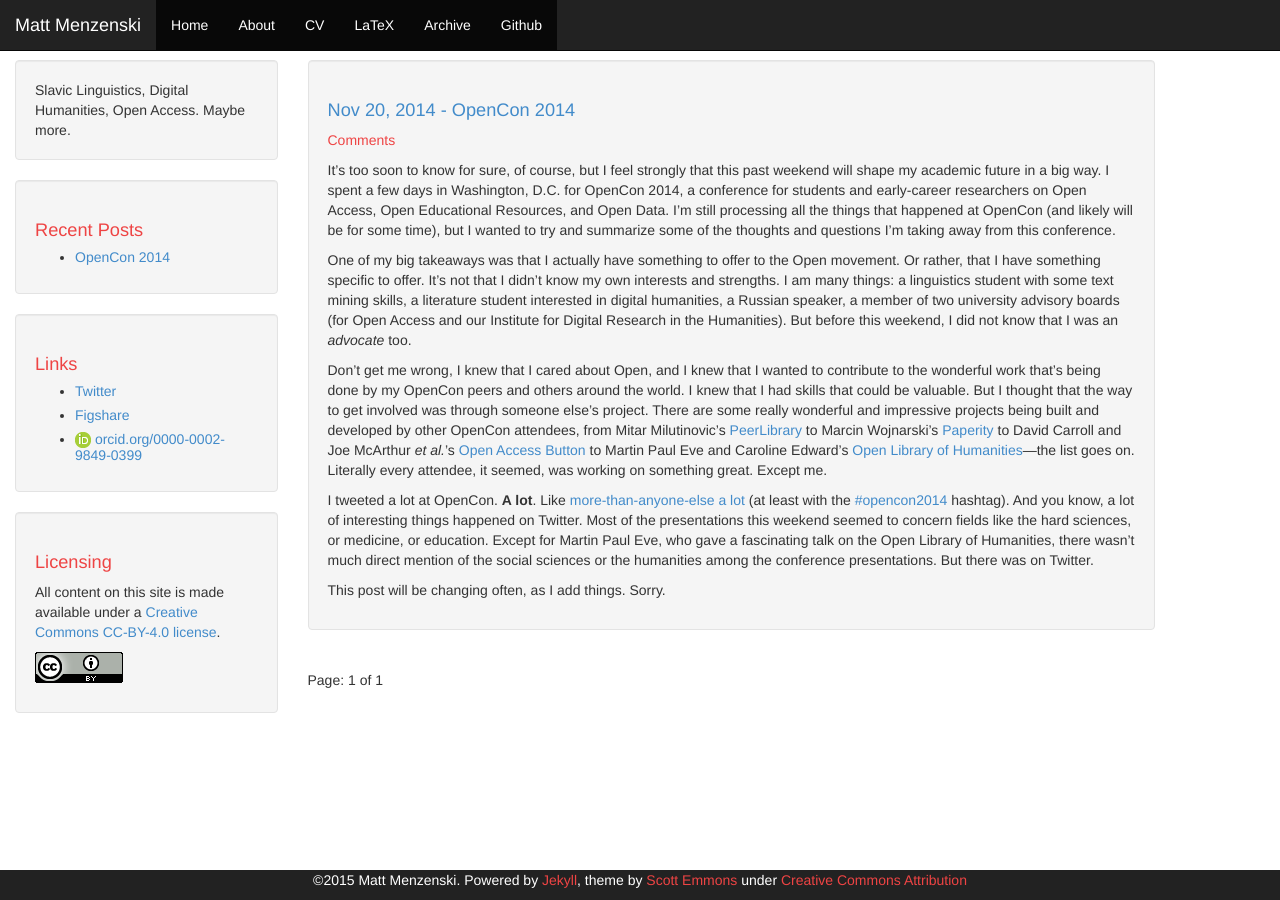
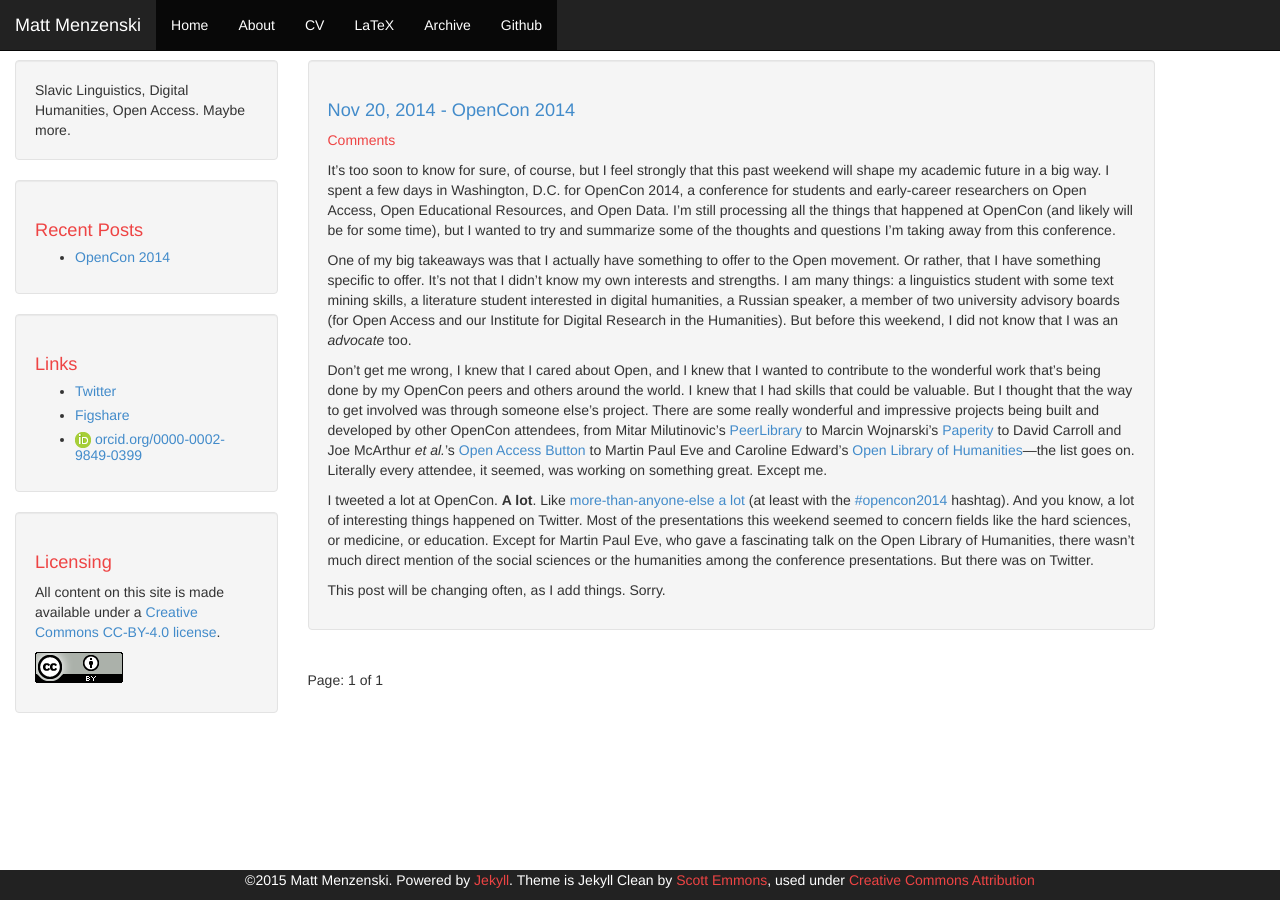
Before and after one commit to menzenski/menzenski.github.io, a Jekyll site: the page built from index.html, in a window 1280 px wide. Built offline with Jekyll 4.4.1, drawn with Linux system fonts in a browser that asks for light colours; Markdown is read by kramdown in place of the engine named in the settings; the list of posts is cut into pages by our own code; comment, search, counter and statistics services are not loaded.

Commit message:
updated footer text

```diff
--- a/_includes/footer.html
+++ b/_includes/footer.html
@@ -1,8 +1,11 @@
 <div class="container-fluid">
     <div class="row-fluid">
         <div class="span12 footer navbar-inverse navbar-fixed-bottom">
-            <p class="copyright">&copy;{{ site.time | date: '%Y' }} {{ site.name }}. Powered by <a href="http://jekyllrb.com">Jekyll</a>, theme by <a href="https://github.com/scotte/jekyll-clean">Scott Emmons</a>
-            under
+            <p class="copyright">&copy;{{ site.time | date: '%Y' }} {{
+    site.name }}. Powered by <a
+    href="http://jekyllrb.com">Jekyll</a>. Theme is Jekyll Clean by <a
+    href="https://github.com/scotte/jekyll-clean">Scott Emmons</a>,
+    used under
             <a href="http://creativecommons.org/licenses/by/4.0/">Creative Commons Attribution</a></p>
         </div>
     </div>
```
